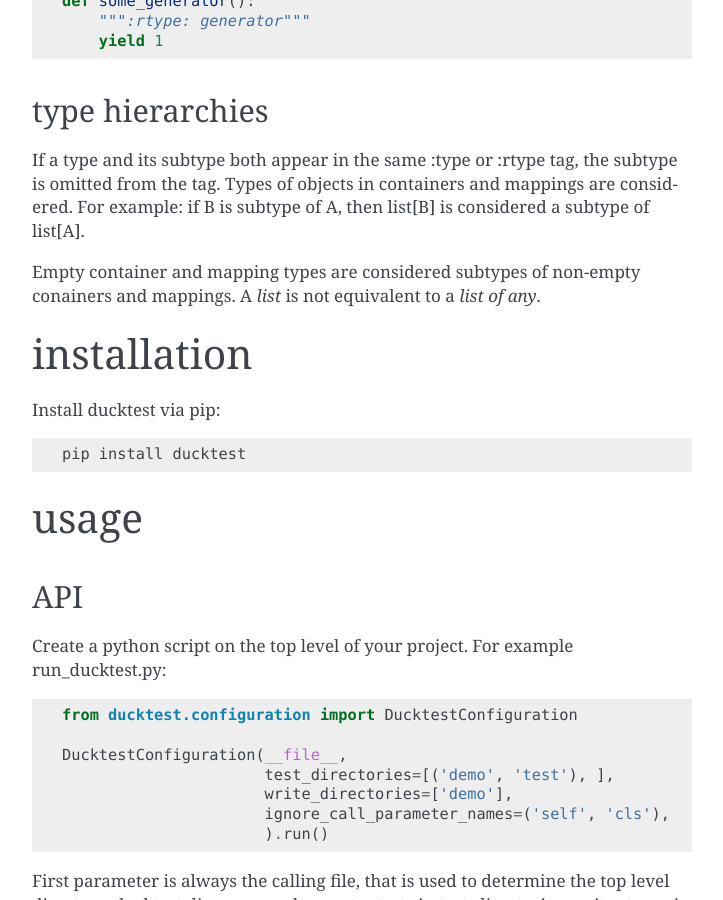
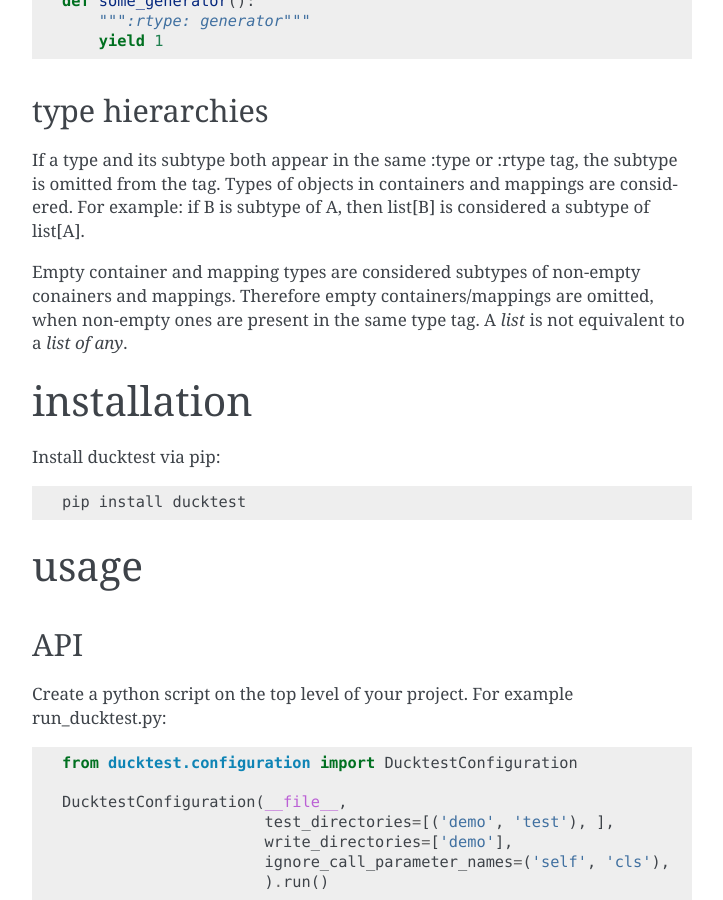
Before and after one commit to markuswissinger/ducktestpy, a Sphinx documentation site: the page built from doc/doc.rst, in a window 1280 px wide and 900 px high, scrolled down 3378 px. Shown: the whole window, without its empty margins (388-1111 px from the left). Built offline with Sphinx 7.4.7, drawn with Linux system fonts in a browser that asks for light colours.

Commit message:
update doc

```diff
--- a/doc/doc.rst
+++ b/doc/doc.rst
@@ -164,7 +164,8 @@
 objects in containers and mappings are considered. For example: if B is subtype of A, then list[B] is considered a
 subtype of list[A].
 
-Empty container and mapping types are considered subtypes of non-empty conainers and mappings. A *list* is not
+Empty container and mapping types are considered subtypes of non-empty conainers and mappings. Therefore empty
+containers/mappings are omitted, when non-empty ones are present in the same type tag. A *list* is not
 equivalent to a *list of any*.
 
 installation
```
